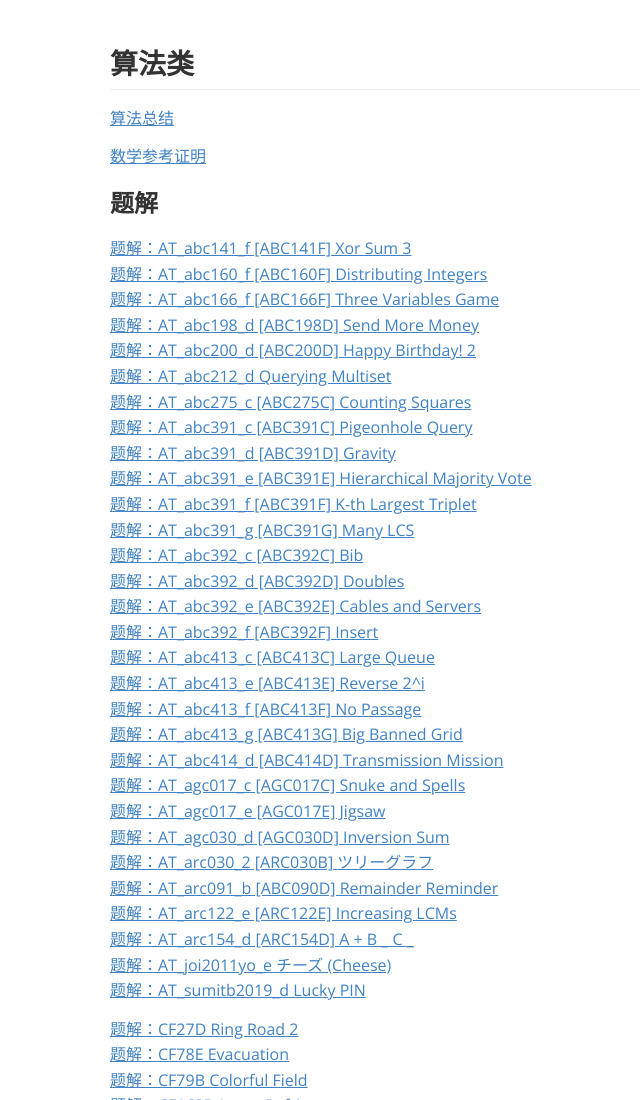
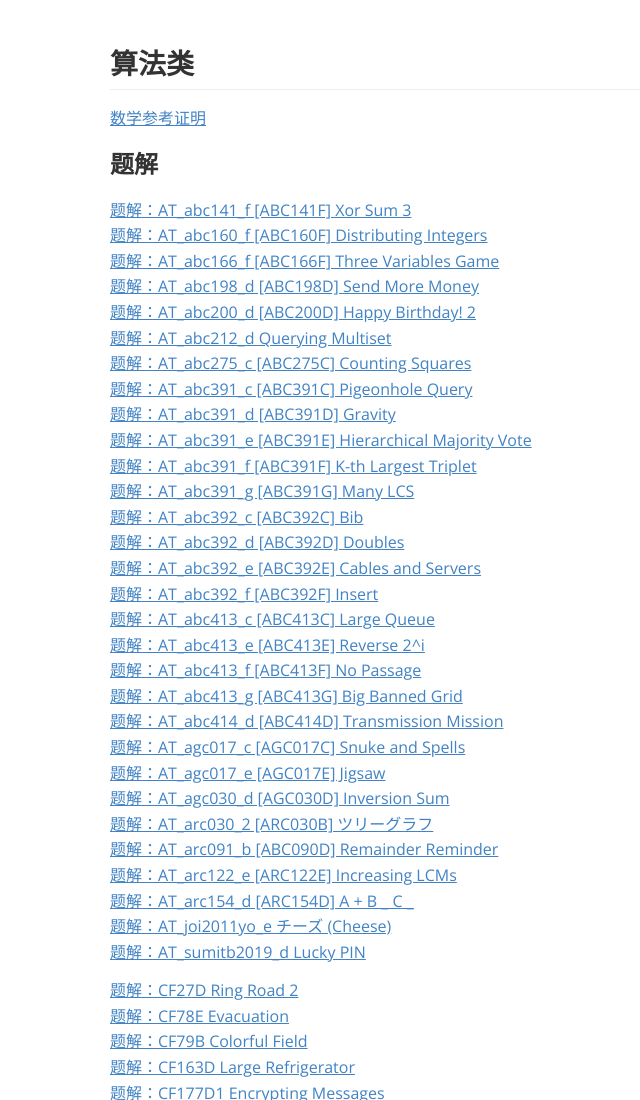
Before and after one commit to chenyichen0420/chenyichen0420.github.io, a plain HTML site: page index.html in a window 1280 px wide. Shown: the top 1100 px of the page, without its empty margins (130-770 px from the left). Drawn offline with nearby package versions, Linux system fonts and the light colour scheme.

Commit message:
Update index.html

```diff
--- a/index.html
+++ b/index.html
@@ -504,7 +504,7 @@ header, .context-menu, .megamenu-content, footer{
 </style>
 </head>
 <body class='typora-export os-windows' >
-<div  id='write'  class = 'is-node'><h2><a name="-算法类" class="md-header-anchor"></a><span>算法类</span></h2><p><a href='./algorithms/summary.html'><span>算法总结</span></a></p><p><a href='./algorithms/mathprof.html'><span>数学参考证明</span></a></p><h3><a name="题解" class="md-header-anchor"></a><span>题解</span></h3><p><a href='./solution/题解：AT_abc141_f [ABC141F] Xor Sum 3.html'><span>题解：AT_abc141_f [ABC141F] Xor Sum 3</span></a>
+<div  id='write'  class = 'is-node'><h2><a name="-算法类" class="md-header-anchor"></a><span>算法类</span></h2><p><a href='./algorithms/mathprof.html'><span>数学参考证明</span></a></p><h3><a name="题解" class="md-header-anchor"></a><span>题解</span></h3><p><a href='./solution/题解：AT_abc141_f [ABC141F] Xor Sum 3.html'><span>题解：AT_abc141_f [ABC141F] Xor Sum 3</span></a>
 <a href='./solution/题解：AT_abc160_f [ABC160F] Distributing Integers.html'><span>题解：AT_abc160_f [ABC160F] Distributing Integers</span></a>
 <a href='./solution/题解：AT_abc166_f [ABC166F] Three Variables Game.html'><span>题解：AT_abc166_f [ABC166F] Three Variables Game</span></a>
 <a href='./solution/题解：AT_abc198_d [ABC198D] Send More Money.html'><span>题解：AT_abc198_d [ABC198D] Send More Money</span></a>
```
